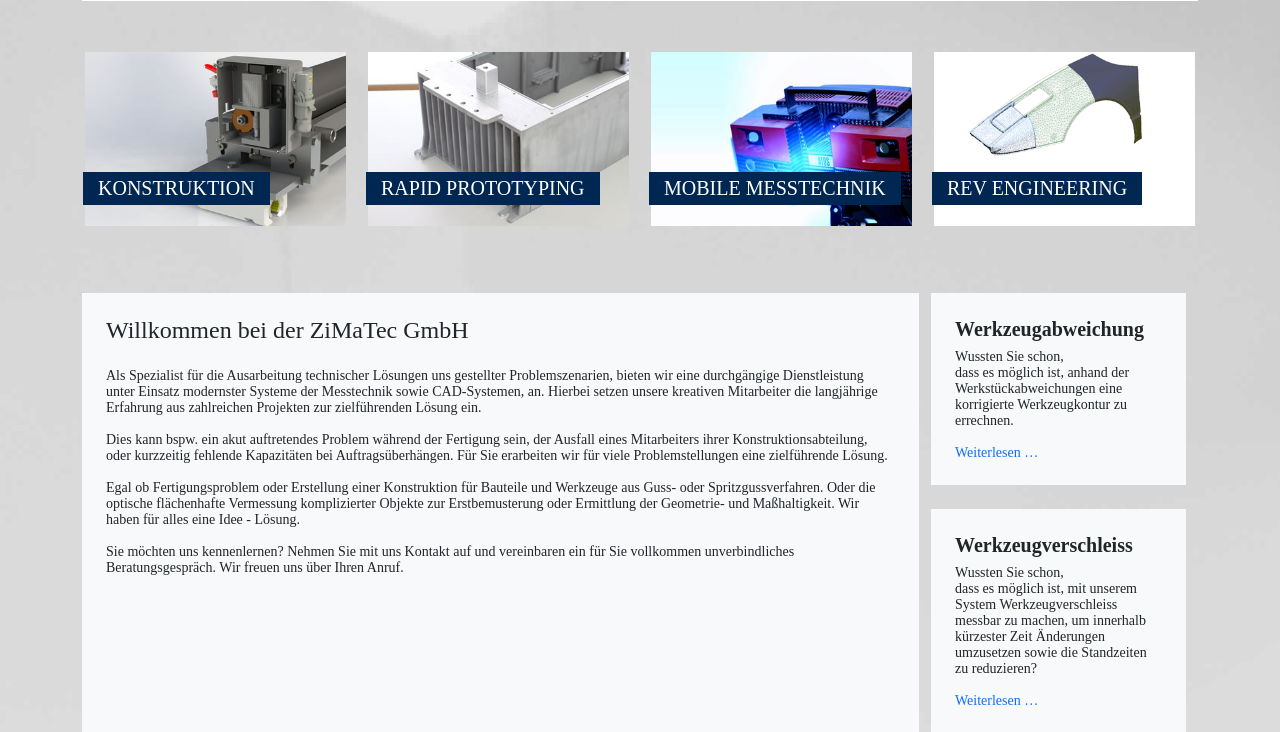
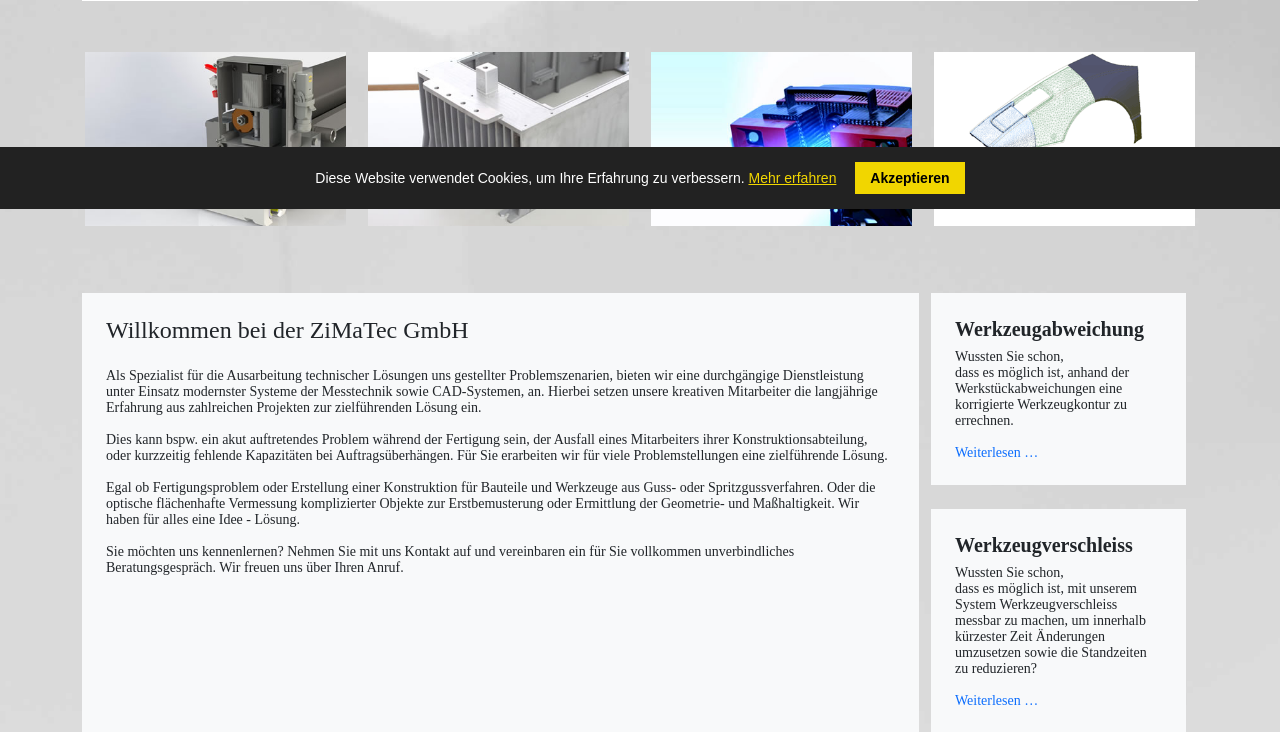
Before and after one commit to uwemartin20/php_web, a PHP site: page / in a window 1280 px wide. Shown: the part 591-1323 px from the top of the page. Run offline with PHP 8.4, Linux system fonts and the light colour scheme.

Commit message:
Quick fixes und cookies erstellt

```diff
--- /dev/null
+++ b/src/Views/component/web_cookies.php
@@ -0,0 +1,43 @@
+<!-- ✅ Cookie Consent Banner -->
+<div id="cookie-banner" style="display: none; position: fixed; bottom: 0; left: 0; right: 0; background-color: #222; color: white; padding: 15px; text-align: center; z-index: 9999; font-family: Arial, sans-serif;">
+    <span>
+        Diese Website verwendet Cookies, um Ihre Erfahrung zu verbessern.
+        <a href="/policy/datenschutz" style="color: #f1d600; text-decoration: underline;">Mehr erfahren</a>
+    </span>
+    <button onclick="acceptCookies()" style="margin-left: 15px; padding: 8px 15px; background-color: #f1d600; border: none; color: #000; font-weight: bold; cursor: pointer;">Akzeptieren</button>
+</div>
+
+<script>
+function getCookie(name) {
+  const value = `; ${document.cookie}`;
+  const parts = value.split(`; ${name}=`);
+  return parts.length === 2 ? parts.pop().split(';').shift() : null;
+}
+
+function acceptCookies() {
+  document.cookie = "cookies_accepted=true; path=/; max-age=" + 60 * 60 * 24 * 365;
+  document.getElementById("cookie-banner").style.display = "none";
+//   loadOptionalScripts();
+}
+
+function loadOptionalScripts() {
+  // Example: Google Analytics (only load if accepted)
+  const script = document.createElement('script');
+  script.src = "https://www.googletagmanager.com/gtag/js?id=GA_MEASUREMENT_ID";
+  script.async = true;
+  document.head.appendChild(script);
+
+  window.dataLayer = window.dataLayer || [];
+  function gtag(){ dataLayer.push(arguments); }
+  gtag('js', new Date());
+  gtag('config', 'GA_MEASUREMENT_ID');
+}
+
+window.addEventListener("load", function() {
+  if (!getCookie("cookies_accepted")) {
+    document.getElementById("cookie-banner").style.display = "block";
+  } else {
+    // loadOptionalScripts(); // Consent already given
+  }
+});
+</script>
--- a/src/Views/layout/footer.php
+++ b/src/Views/layout/footer.php
@@ -47,6 +47,9 @@
 
   <!-- Bootstrap JS -->
   <script src="https://cdn.jsdelivr.net/npm/bootstrap@5.3.3/dist/js/bootstrap.bundle.min.js"></script>
-  <script src="/assets/js/app.js"></script>
+  <script src="/assets/js/style.js"></script>
+  <?php
+    include __DIR__ . '/../component/web_cookies.php';
+  ?>
 </body>
 </html>
--- a/src/Views/layout/header.php
+++ b/src/Views/layout/header.php
@@ -3,6 +3,7 @@
 <head>
   <meta charset="UTF-8">
   <title><?= $data['title'] ?? 'ZiMaTec' ?></title>
+  <link rel="shortcut icon" href="#">
   <meta name="viewport" content="width=device-width, initial-scale=1">
 
   <!-- Bootstrap CSS -->
```
Also changed, not shown: README.md.
